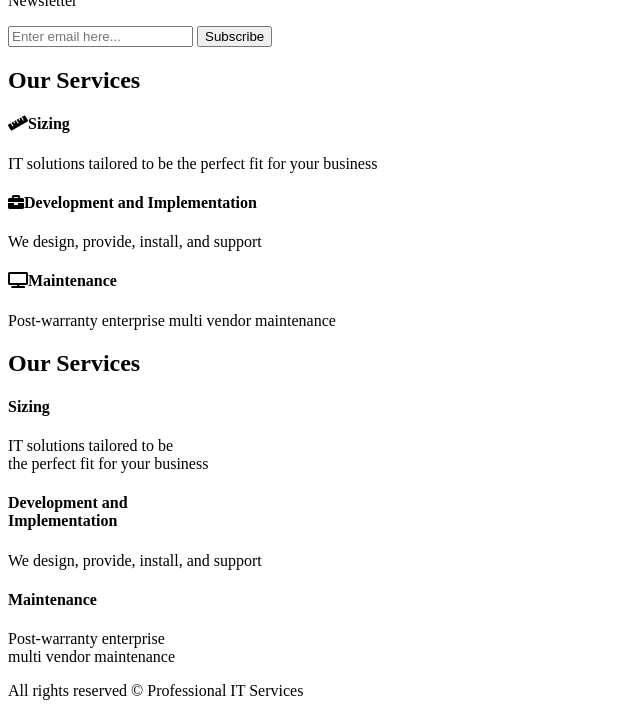
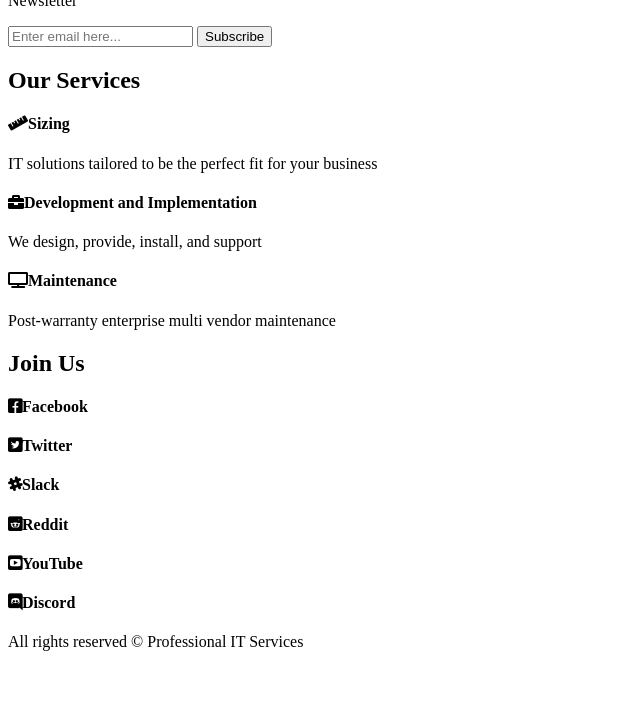
Before and after one commit to c35punk/Corporate, a Jekyll site: the page built from index.html, in a window 1280 px wide and 900 px high, scrolled down 617 px, cut to the strip 184-900 px from the top of the window. Shown: the whole strip, without its empty margins (0-640 px from the left). Built offline with Jekyll 4.4.1, drawn with Linux system fonts in a browser that asks for light colours; an icon font too large for the unit is left out; after the commit the page ends 1468 px from its top, so only the background shows below that.

```diff
--- a/docs/feed.xml
+++ b/docs/feed.xml
@@ -1 +1 @@
-<?xml version="1.0" encoding="utf-8"?><feed xmlns="http://www.w3.org/2005/Atom" ><generator uri="https://jekyllrb.com/" version="3.8.6">Jekyll</generator><link href="/feed.xml" rel="self" type="application/atom+xml" /><link href="/" rel="alternate" type="text/html" /><updated>2019-08-10T22:18:47+03:00</updated><id>/feed.xml</id><title type="html">PITS</title><subtitle>Professional IT Services</subtitle></feed>
+<?xml version="1.0" encoding="utf-8"?><feed xmlns="http://www.w3.org/2005/Atom" ><generator uri="https://jekyllrb.com/" version="3.8.6">Jekyll</generator><link href="/feed.xml" rel="self" type="application/atom+xml" /><link href="/" rel="alternate" type="text/html" /><updated>2019-08-10T22:39:32+03:00</updated><id>/feed.xml</id><title type="html">PITS</title><subtitle>Professional IT Services</subtitle></feed>
--- a/index.html
+++ b/index.html
@@ -68,29 +68,43 @@ home: true
         </div>
     <div class="home-bottom">
                <div class="center-title">
-                    <h2>Our Services</h2>
+                                   <h2>Join Us</h2>
                                </div>
                                <div class="outer-item">
-                    <div class="inner-item">
-                        <div class="service-item">
-                            <h4><i class="ti-ruler-pencil"></i>Sizing</h4>
-                        </div>
-                            <p>IT solutions tailored to be <br> the perfect fit for your business</p>
-                    </div>
-                    <div class="inner-item">
+                                   <div class="inner-center">
                                        <div class="service-item">
 
-                            <h4><i class="ti-briefcase"></i>Development and<br> Implementation</h4>
+                                           <h4> <i class="fab fa-facebook-square"></i>Facebook</h4>
                                        </div>
-                            <p>We design, provide, install, and support</p>
                                    </div>
-                    <div class="inner-item">
+                                   <div class="inner-center">
                                        <div class="service-item">
 
-                            <h4><i class="ti-dashboard"></i>Maintenance</h4>
+                                           <h4><i class="fab fa-twitter-square"></i>Twitter</h4>
+
                                        </div>
-                            <p>Post-warranty enterprise <br>multi vendor maintenance</p>
                                    </div>
+                                   <div class="inner-center">
+                                       <div class="service-item">
+                                           <h4><i class="fab fa-slack-hash"></i>Slack</h4>
+                                       </div>
+                                   </div>
+                                    <div class="inner-center">
+                                       <div class="service-item">
+                                           <h4><i class="fab fa-reddit-square"></i>Reddit</h4>
+                                       </div>
+                                   </div>
+                                    <div class="inner-center">
+                                       <div class="service-item">
+                                           <h4><i class="fab fa-youtube-square"></i>YouTube</h4>
+                                       </div>
+                                   </div>
+                                    <div class="inner-center">
+                                       <div class="service-item">
+                                           <h4><i class="fab fa-discord"></i>Discord</h4>
+                                       </div>
+                                   </div>
+
                                </div>
         </div>
  </section>
```
Also changed, not shown: _assets/scss/_layout.scss (+34 -0 lines), docs/css/site.css (+23 -0 lines), docs/index.html (+27 -13 lines). Lines whose indentation alone changed are shown as unchanged.
